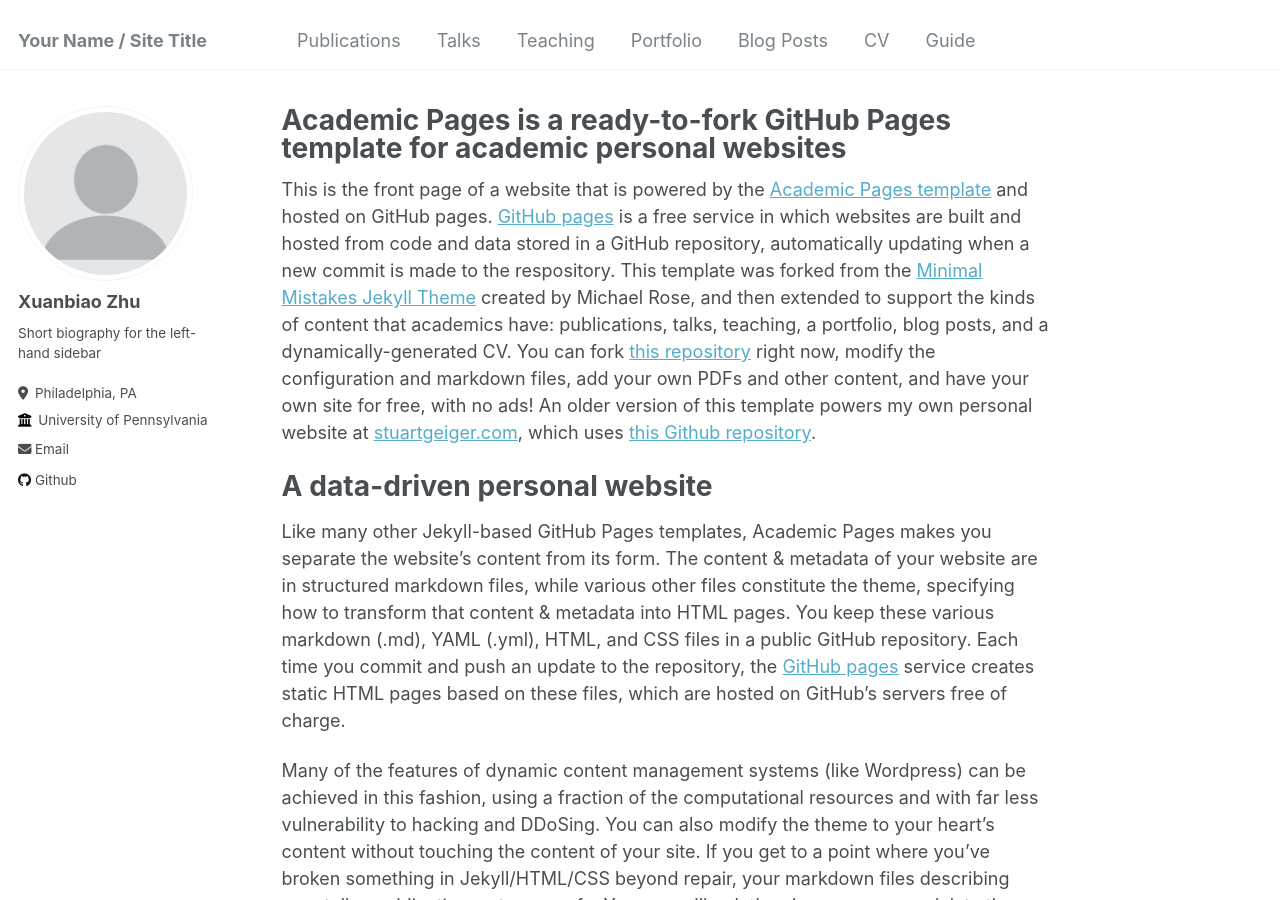
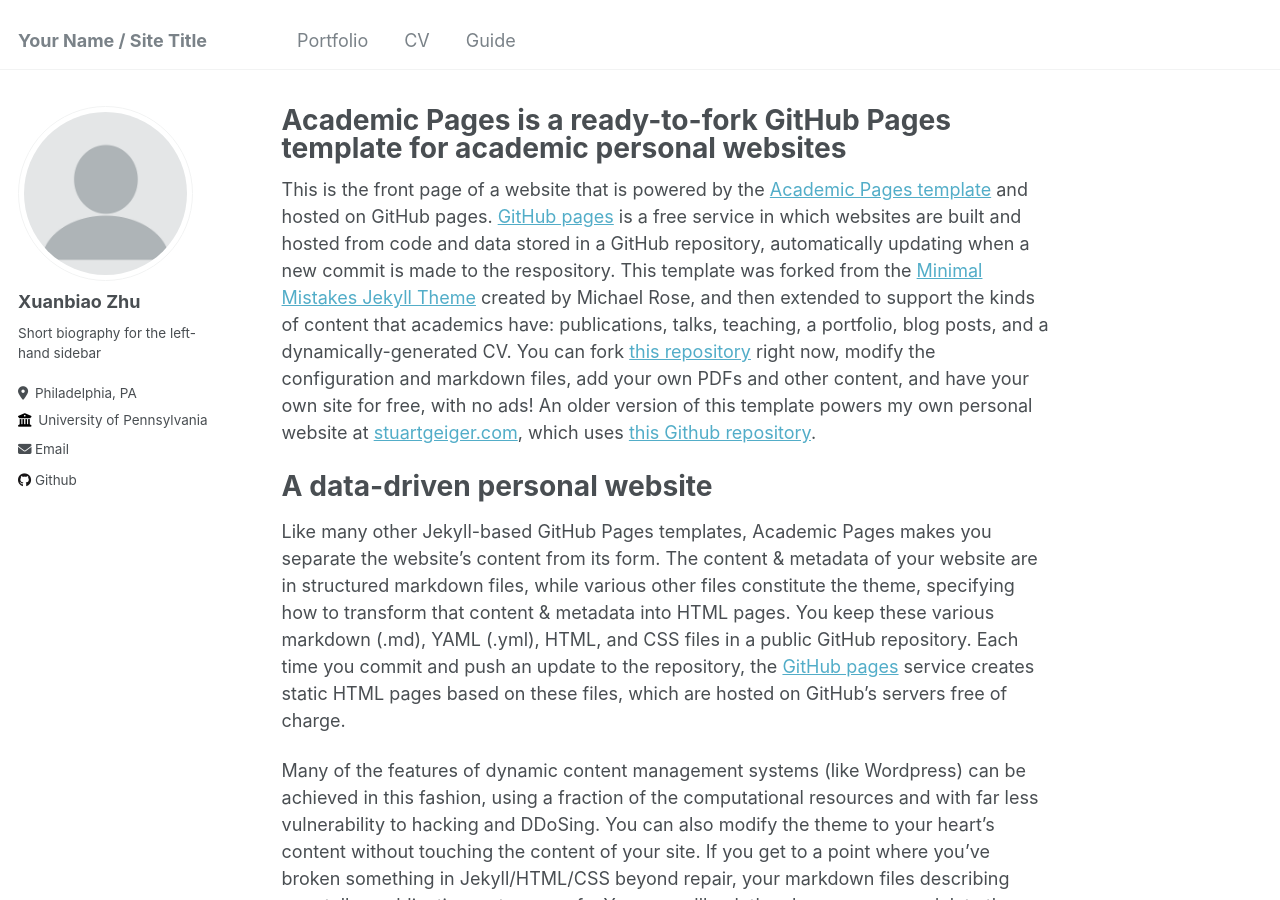
Before and after one commit to AkoZhu/AkoZhu.github.io, a Jekyll site: the page built from _pages/about.md, in a window 1280 px wide and 900 px high. Built offline with Jekyll 4.4.1, drawn with Linux system fonts in a browser that asks for light colours; part of the change alters nothing that is shown.

Commit message:
Modify the nav bar

```diff
--- a/_data/navigation.yml
+++ b/_data/navigation.yml
@@ -1,19 +1,19 @@
 # main links links
 main:
-  - title: "Publications"
-    url: /publications/
+  # - title: "Publications"
+  #   url: /publications/
 
-  - title: "Talks"
-    url: /talks/
+  # - title: "Talks"
+  #   url: /talks/
 
-  - title: "Teaching"
-    url: /teaching/
+  # - title: "Projects"
+  #   url: /Projects/
 
   - title: "Portfolio"
     url: /portfolio/
 
-  - title: "Blog Posts"
-    url: /year-archive/
+  # - title: "Blog Posts"
+  #   url: /year-archive/
 
   - title: "CV"
     url: /cv/
```
